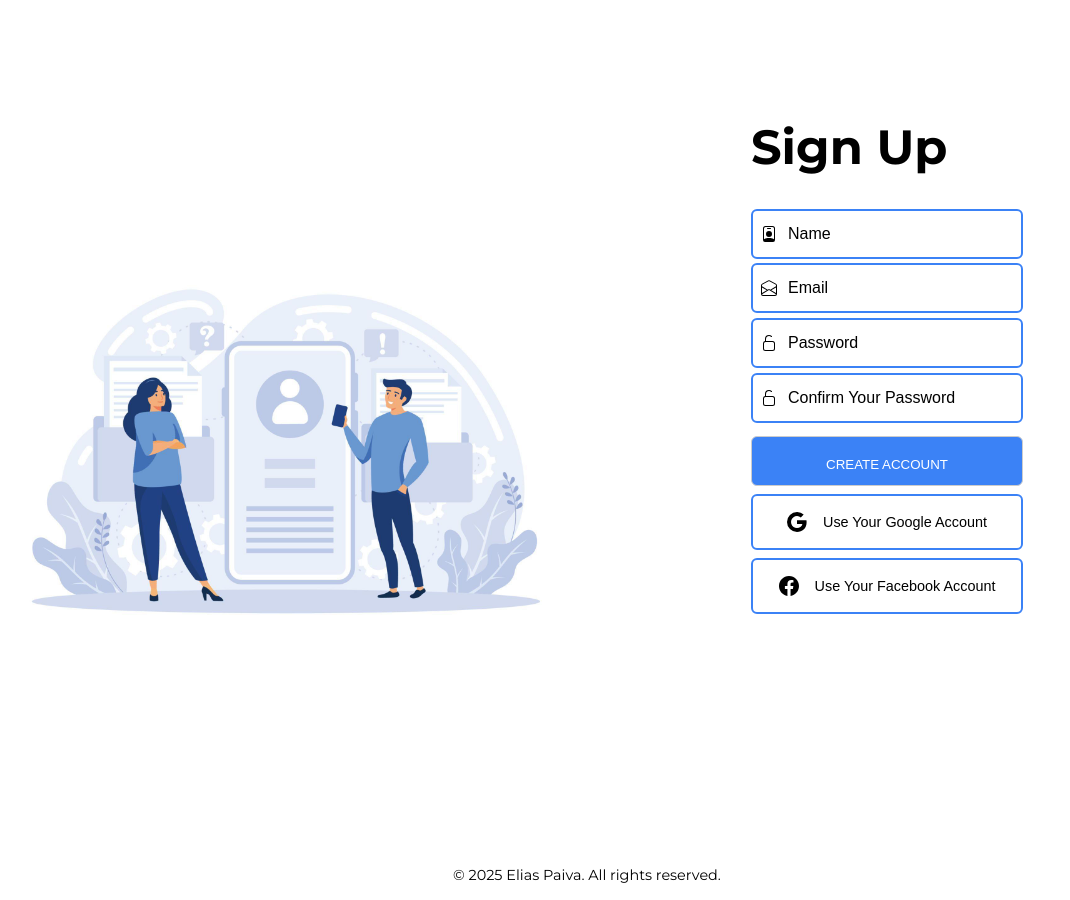
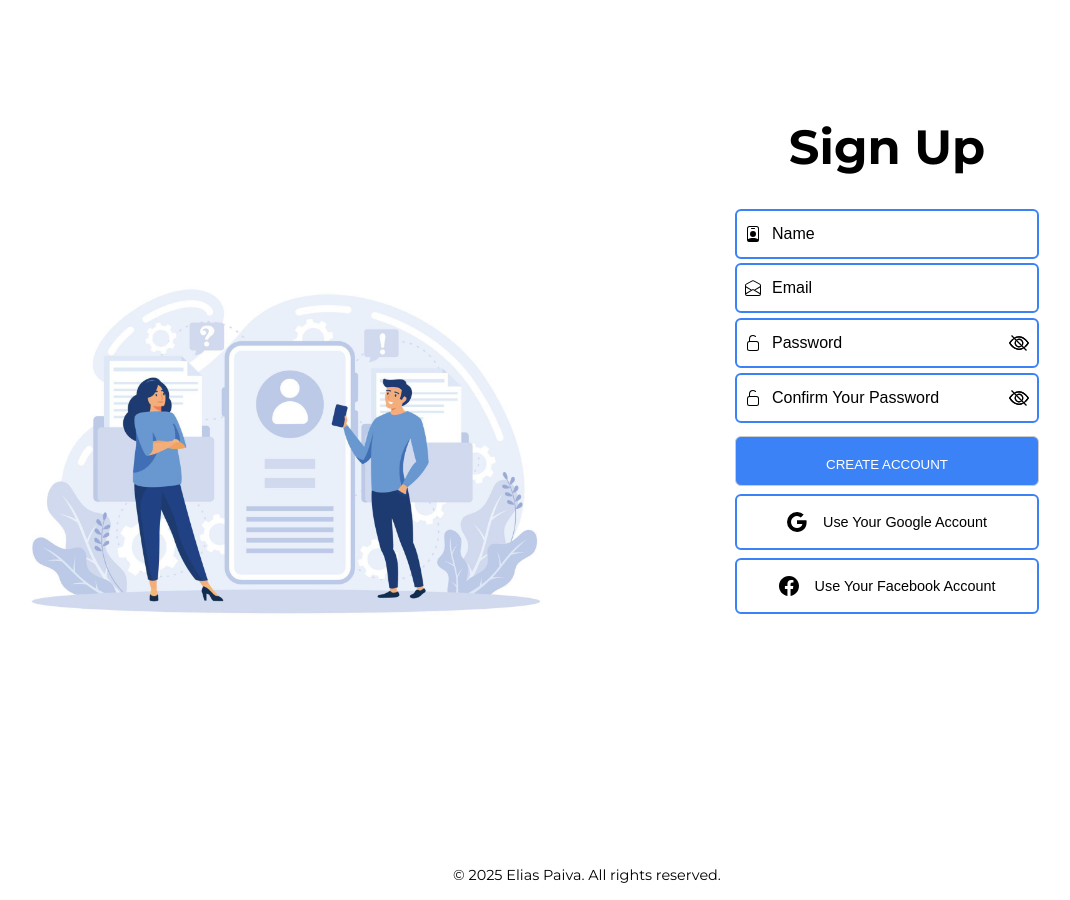
Before and after one commit to elias-paivaSA/tracker, a plain HTML site: page signup.html in a window 1280 px wide. Shown: the whole page, without its empty margins (53-1123 px from the left). Drawn offline with nearby package versions, Linux system fonts and the light colour scheme.

Commit message:
fixing sign up page

```diff
--- a/signup.html
+++ b/signup.html
@@ -46,6 +46,8 @@
           <div class="input-error-msg">
             <div class="input-wrapper">
               <img src="/img/unlock2.svg" alt="" />
+              <img src="/eye.svg" alt="" class="img-two"/>
+              <img src="/eye-slash.svg" alt="" class="img-three">
               <input type="password" name="password" id="password" placeholder="Password" />
             </div>
             <ul class="password-rules" aria-live="polite" aria-atomic="true">
@@ -61,6 +63,8 @@
           <div class="input-error-msg">
             <div class="input-wrapper">
               <img src="/img/unlock2.svg" alt="" />
+              <img src="/eye.svg" alt="" class="img-two"/>
+              <img src="/eye-slash.svg" alt="" class="img-three">
               <input type="password" name="passwordTwo" id="passwordTwo" placeholder="Confirm Your Password" />
             </div>
             <p class="password-two-msg">Passwords do not match</p>
--- a/style/signup.css
+++ b/style/signup.css
@@ -7,23 +7,19 @@ body {
   overflow-x: hidden;
 }
 
-/* */
-
 .main-ctn {
   display: flex;
-  flex-direction: column; /* stacks image and form on small screens */
+  flex-direction: column;
   width: 97%;
   max-width: 1200px;
   margin: auto;
-    flex: 1;
-  display: flex;
-  flex-direction: column;
+  flex: 1;
 }
 
 .ctn-img {
   display: none;
   width: 100%;
-  height: 300px; /* mobile-friendly height */
+  height: 300px;
   background-image: url("/img/cartoon-office-manager_1012-486.avif");
   background-size: cover;
   background-position: center;
@@ -43,12 +39,18 @@ header {
 }
 
 header h1 {
+  text-align: center;
   font-size: 3rem;
 }
 
 .input-wrapper {
   position: relative;
-  margin-bottom: 0.3rem; /* space between inputs */
+  margin-bottom: 0.3rem;
+}
+
+.flex-icons {
+  display: flex;
+  justify-content: space-between;
 }
 
 .input-error-msg {
@@ -59,20 +61,19 @@ header h1 {
 
 ul {
   display: none;
-  margin: 0.5rem 0 0.5rem 0;
+  margin: 0.5rem 0;
   padding: 0;
   list-style: none;
   text-align: left;
 }
 
-ul li{
+ul li {
   font-size: 0.7rem;
-  line-height: 1.2rem
-
+  line-height: 1.2rem;
 }
 
 li::before {
-  content: "● "; /* Unicode checkmark + space */
+  content: "● ";
   color: green;
   font-weight: bold;
 }
@@ -84,27 +85,47 @@ li::before {
   margin: 0 0 10px 0;
 }
 
-.input-wrapper img {
+/* Left icon – first img */
+.input-wrapper img:first-of-type {
   position: absolute;
   left: 10px;
   top: 50%;
   transform: translateY(-50%);
+  pointer-events: none;
   color: gray;
-  pointer-events: none;
   font-size: 1rem;
 }
 
+/* Right icons – eye toggle */
+.input-wrapper .img-two,
+.input-wrapper .img-three {
+
+  position: absolute;
+  top: 50%;
+  right: 10px;
+  transform: translateY(-50%);
+  width: 20px;
+  height: 20px;
+  cursor: pointer;
+  pointer-events: auto;
+}
+
+/* Inputs with left icon, and password with right icon padding */
 .input-wrapper input[type="email"],
-.input-wrapper input[type="password"],
-.input-wrapper input[type="text"] {
+.input-wrapper input[type="text"],
+.input-wrapper input[type="password"] {
   box-sizing: border-box;
-  width: 100%; /* or a fixed width if you prefer */
+  width: 100%;
   height: 50px;
-  padding-left: 35px; /* space for icon */
+  padding-left: 35px;
   border: 2px solid #3b82f6;
   border-radius: 6px;
   font-size: 1rem;
   transition: all 0.5s ease;
+}
+
+.input-wrapper input[type="password"] {
+  padding-right: 40px;
 }
 
 input:focus {
@@ -118,7 +139,7 @@ input:hover {
 }
 
 ::placeholder {
-  color: black; /* light gray */
+  color: black;
   font-weight: 400;
 }
 
@@ -132,8 +153,6 @@ input:hover {
   background-color: #3b82f6;
   color: white;
 }
-
-
 
 .login-btn:hover {
   background-color: #2563eb;
@@ -154,7 +173,6 @@ input:hover {
   background-color: rgba(219, 68, 55, 0.1);
   box-shadow: 0 4px 10px rgba(219, 68, 55, 0.2);
 }
-
 
 .facebook-btn:hover {
   background-color: rgba(24, 119, 242, 0.1);
@@ -178,20 +196,21 @@ form span:after {
   border-bottom: 1px solid;
   margin: auto;
 }
+
 form span:before {
   margin-right: 10px;
 }
+
 form span:after {
   margin-left: 10px;
 }
 
-
 .glg-fcb-btn {
   display: flex;
-  flex-wrap: wrap; /* wrap if needed */
+  flex-wrap: wrap;
   flex-direction: row;
   justify-content: space-between;
-  gap: 0.5rem; /* smaller space between buttons */
+  gap: 0.5rem;
 }
 
 .google-btn,
@@ -202,12 +221,11 @@ form span:after {
   align-items: center;
   min-width: 40%;
   justify-content: center;
-  gap: 0.5rem; /* space between icon and text */
-  padding: 1rem; /* horizontal padding inside the button */
-  font-size: 0.9rem; /* optional: tighten text a bit */
+  gap: 0.5rem;
+  padding: 1rem;
+  font-size: 0.9rem;
   height: 50px;
   border-radius: 6px;
-  flex: 1;/* remove any extra margin */
 }
 
 .google-btn img,
@@ -217,7 +235,6 @@ form span:after {
   margin-right: 8px;
 }
 
-
 .remember-password {
   margin-top: 1rem;
   display: flex;
@@ -225,8 +242,6 @@ form span:after {
   align-items: center;
   text-align: center;
 }
-
-
 
 .remember-left input[type="checkbox"] {
   margin-right: 6px;
@@ -238,7 +253,8 @@ form span:after {
   margin: 0;
 }
 
-a, .remember-password p {
+a,
+.remember-password p {
   color: #3b82f6;
   text-decoration: none;
   font-weight: 500;
@@ -246,7 +262,7 @@ a, .remember-password p {
 }
 
 a:hover {
-  color: #2563eb; /* darker blue */
+  color: #2563eb;
   text-decoration: underline;
 }
 
@@ -256,19 +272,20 @@ a:focus {
   border-radius: 4px;
 }
 
-
 footer {
   text-align: center;
   padding: 1rem 0;
   font-size: 0.9rem;
 }
 
+/* DESKTOP */
 @media (min-width: 768px) and (max-width: 2500px) {
   body {
     background-color: white;
   }
+
   .main-ctn {
-    margin: 50px auto auto auto;
+    margin: 50px auto 0;
     padding: 0;
     display: flex;
     flex-direction: row;
@@ -278,11 +295,11 @@ footer {
   }
 
   .ctn-img {
-    display: block; /* <-- show it */
+    display: block;
     background-image: url("/img/login-image.jpg");
-    background-size: contain; /* SEE the full image */
-    background-position: center; /* center it in the box */
-    background-repeat: no-repeat; /* don't tile it */
+    background-size: contain;
+    background-position: center;
+    background-repeat: no-repeat;
     width: 50%;
     height: 100vh;
   }
@@ -292,15 +309,16 @@ footer {
     display: flex;
     flex-direction: column;
     justify-content: center;
-    padding: 4rem;
+    padding: 3rem;
   }
 
-   .remember-password {
+  .remember-password {
     flex-direction: column;
     gap: 1rem;
   }
 }
 
+/* TABLET / NARROW */
 @media (max-width: 899px) {
   .glg-fcb-btn {
     flex-direction: column;
@@ -317,18 +335,21 @@ footer {
   }
 }
 
+/* DESKTOP – SOCIAL BUTTONS */
 @media (min-width: 900px) {
   .glg-fcb-btn {
     display: flex;
     flex-direction: column;
     gap: 0.5rem;
   }
+
   .google-btn,
   .facebook-btn {
     flex: 1;
   }
 }
 
+/* MOBILE SMALLEST */
 @media (max-width: 480px) {
   main,
   header {
@@ -336,6 +357,6 @@ footer {
   }
 
   .ctn-form {
-    padding-top: 2rem; /* optional: adds breathing room below the title */
+    padding-top: 2rem;
   }
 }
```
Also changed, not shown: eye-slash.svg (added), eye.svg (added), 2 other files.
